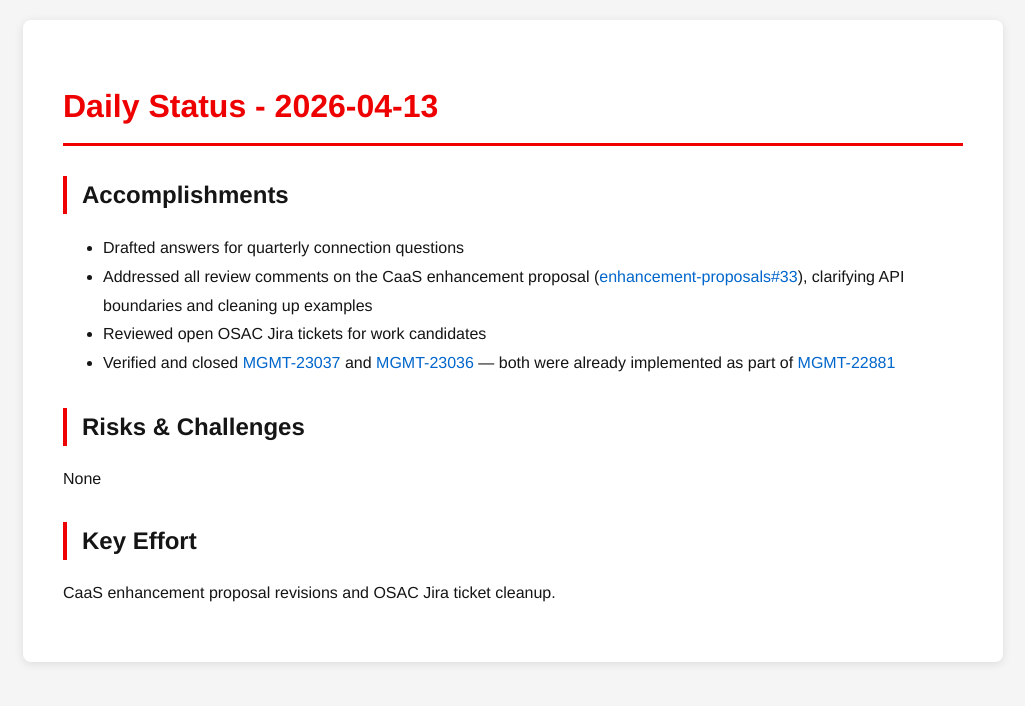
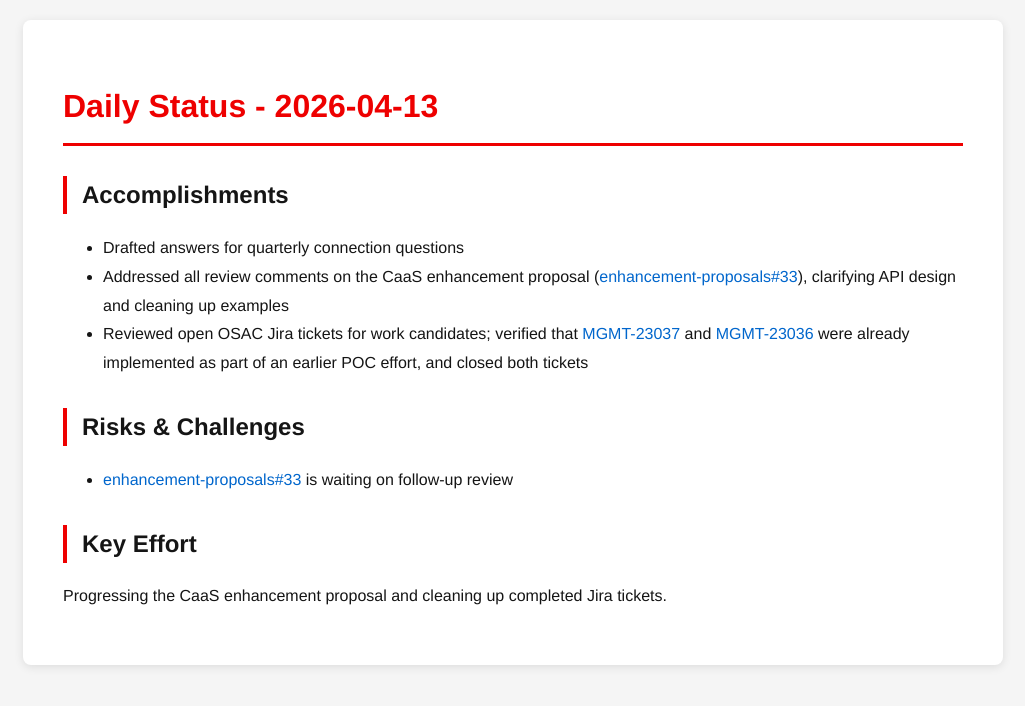
Before and after one commit to tzvatot/daily-status, a Jekyll site: the page built from 2026-04-13.md, in a window 1280 px wide. Shown: the top 706 px of the page, without its empty margins (127-1152 px from the left). Built offline with Jekyll 4.4.1, drawn with Linux system fonts in a browser that asks for light colours.

Commit message:
Daily status update - 2026-04-13

```diff
--- a/2026-04-13.md
+++ b/2026-04-13.md
@@ -8,12 +8,11 @@
 
 ## Accomplishments
 - Drafted answers for quarterly connection questions
-- Addressed all review comments on the CaaS enhancement proposal ([enhancement-proposals#33](https://github.com/osac-project/enhancement-proposals/pull/33)), clarifying API boundaries and cleaning up examples
-- Reviewed open OSAC Jira tickets for work candidates
-- Verified and closed [MGMT-23037](https://issues.redhat.com/browse/MGMT-23037) and [MGMT-23036](https://issues.redhat.com/browse/MGMT-23036) — both were already implemented as part of [MGMT-22881](https://issues.redhat.com/browse/MGMT-22881)
+- Addressed all review comments on the CaaS enhancement proposal ([enhancement-proposals#33](https://github.com/osac-project/enhancement-proposals/pull/33)), clarifying API design and cleaning up examples
+- Reviewed open OSAC Jira tickets for work candidates; verified that [MGMT-23037](https://redhat.atlassian.net/browse/MGMT-23037) and [MGMT-23036](https://redhat.atlassian.net/browse/MGMT-23036) were already implemented as part of an earlier POC effort, and closed both tickets
 
 ## Risks & Challenges
-None
+- [enhancement-proposals#33](https://github.com/osac-project/enhancement-proposals/pull/33) is waiting on follow-up review
 
 ## Key Effort
-CaaS enhancement proposal revisions and OSAC Jira ticket cleanup.
+Progressing the CaaS enhancement proposal and cleaning up completed Jira tickets.
```
